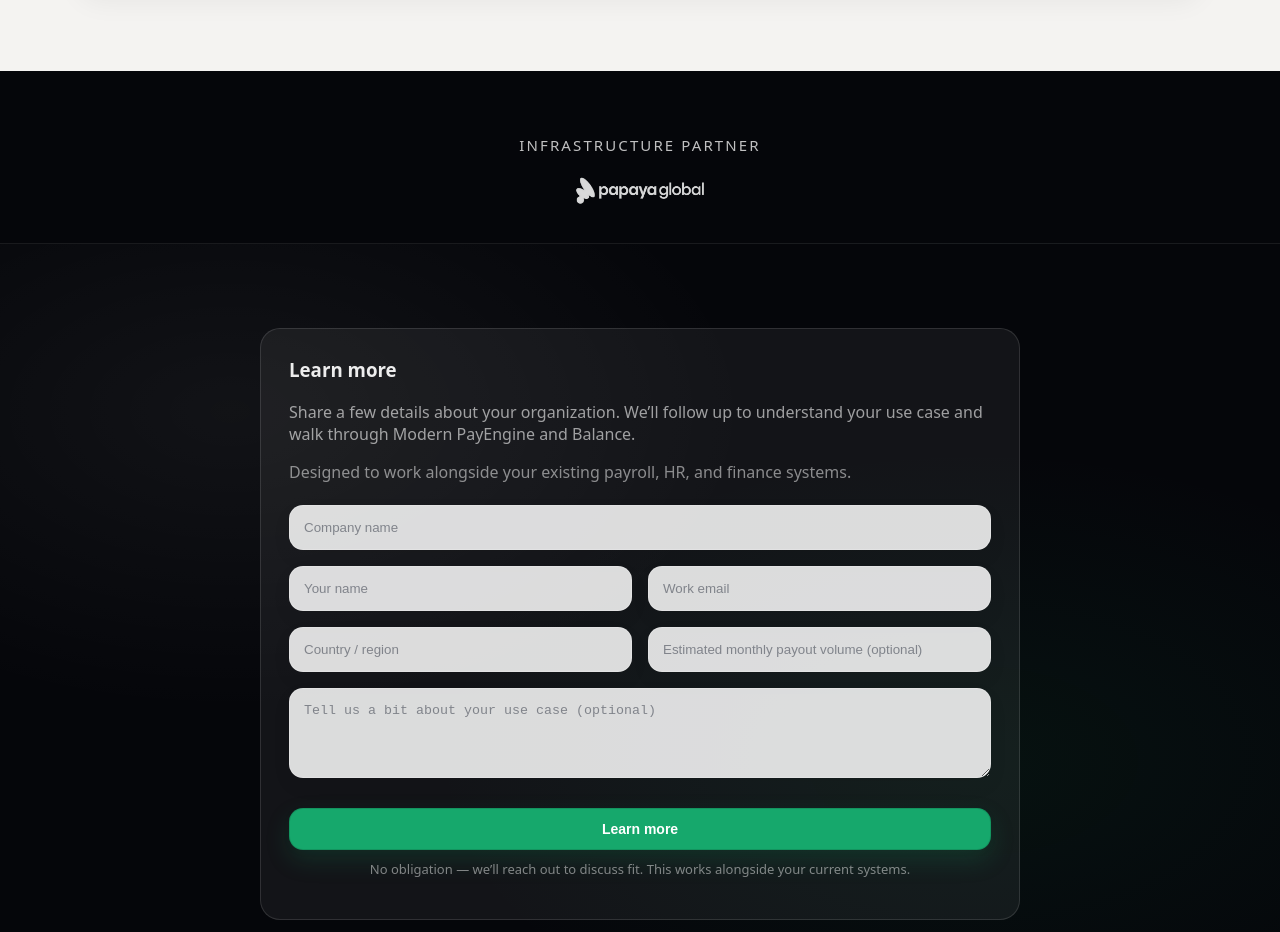
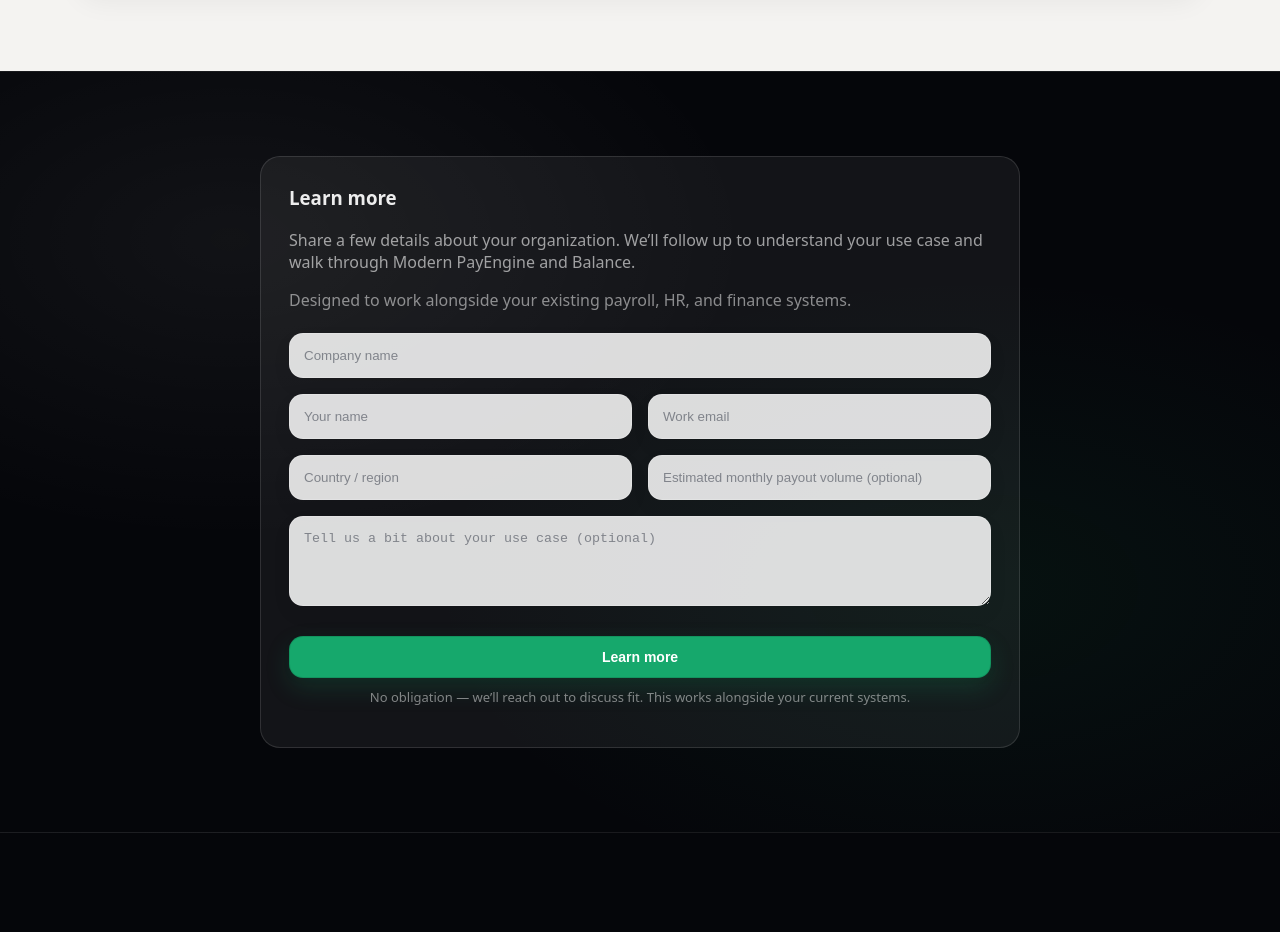
Before and after one commit to kleinjoshd-commits/Josh1, a Next.js app: page / in a window 1280 px wide. Shown: the part 1240-2172 px from the top of the page. After the commit the page ends 2073 px from the top, so only its background shows below. Built offline with nearby package versions, Linux system fonts and the light colour scheme.

Commit message:
Remove Papaya logo from site

```diff
--- a/app/page.tsx
+++ b/app/page.tsx
@@ -131,45 +131,7 @@
         </div>
       </section>
 
-{/* INFRASTRUCTURE PARTNER */}
-<div style={{ marginTop: 64, marginBottom: 32 }}>
-  <div
-    className="container"
-    style={{
-      textAlign: "center",
-    }}
-  >
-    <div
-      style={{
-        fontSize: 15,
-        letterSpacing: "0.14em",
-        textTransform: "uppercase",
-        color: "rgba(255, 255, 255, 0.75)",
-        marginBottom: 16,
-      }}
-    >
-      Infrastructure partner
-    </div>
 
-    <div
-      style={{
-        display: "flex",
-        justifyContent: "center",
-        alignItems: "center",
-      }}
-    >
-      <img
-        src="/papaya-global-logo.png"
-        alt="Papaya Global"
-        style={{
-          height: 40, // increased from 32 → visibly stronger
-          width: "auto",
-          opacity: 0.85,
-        }}
-      />
-    </div>
-  </div>
-</div>
 
 
 
```
